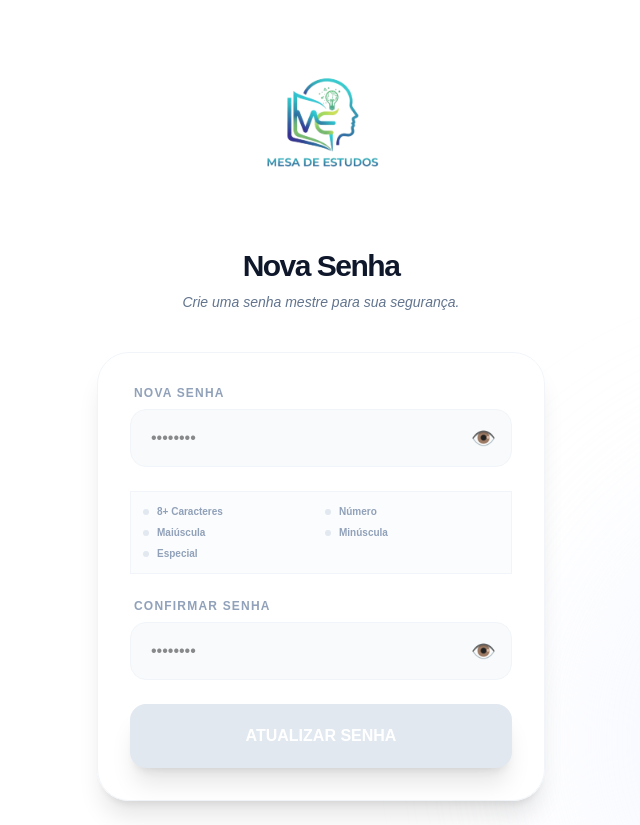
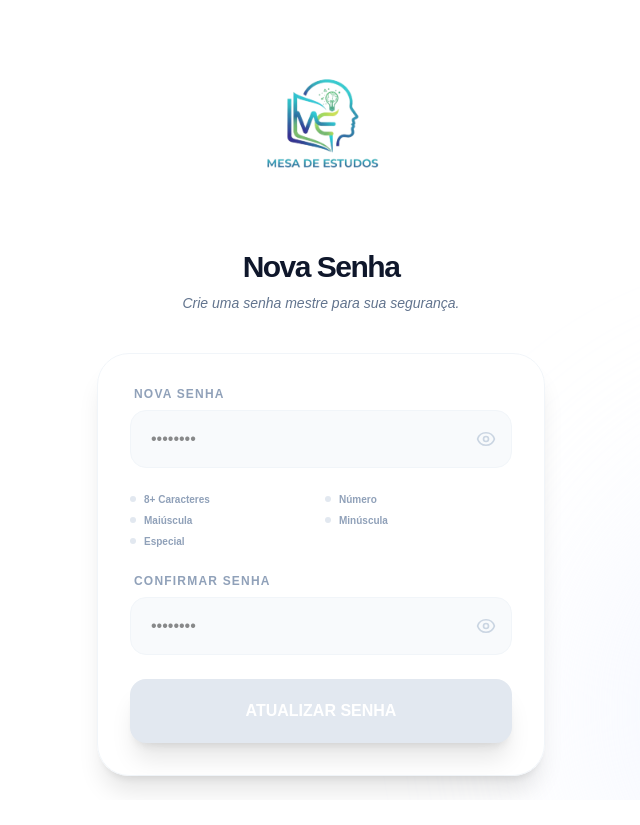
Before and after one commit to mesadeestudos/Mesa-de-estudos, a Next.js app: page /redefinir in a window 1280 px wide. Shown: the whole page, without its empty margins (319-959 px from the left). After the commit the page ends 800 px from the top, so only its background shows below. Built offline with nearby package versions, Linux system fonts and the light colour scheme.

Commit message:
corrigi olhinhos
corrigi olhinhos

```diff
--- a/src/app/redefinir/page.tsx
+++ b/src/app/redefinir/page.tsx
@@ -3,6 +3,22 @@
 import React, { useState } from 'react';
 import Link from 'next/link';
 import { useSearchParams } from 'next/navigation'; // ✅ pegar token da URL
+
+// --- COMPONENTE DE ÍCONE PERSONALIZADO (SVG) ---
+const EyeIcon = ({ visible }: { visible: boolean }) => (
+  visible ? (
+    // ÍCONE DO OLHO RISCADO (Quando a senha está visível)
+    <svg xmlns="http://www.w3.org/2000/svg" fill="none" viewBox="0 0 24 24" strokeWidth={2} stroke="currentColor" className="w-5 h-5">
+      <path strokeLinecap="round" strokeLinejoin="round" d="M3.98 8.223A10.477 10.477 0 001.934 12C3.226 16.338 7.244 19.5 12 19.5c.993 0 1.953-.138 2.863-.395M6.228 6.228A10.45 10.45 0 0112 4.5c4.756 0 8.773 3.162 10.065 7.498a10.523 10.523 0 01-4.293 5.774M6.228 6.228L3 3m3.228 3.228l3.65 3.65m7.894 7.894L21 21m-3.228-3.228l-3.65-3.65m0 0a3 3 0 10-4.243-4.243m4.242 4.242L9.88 9.88" />
+    </svg>
+  ) : (
+    // ÍCONE DO OLHO ABERTO (Quando a senha está oculta)
+    <svg xmlns="http://www.w3.org/2000/svg" fill="none" viewBox="0 0 24 24" strokeWidth={2} stroke="currentColor" className="w-5 h-5">
+      <path strokeLinecap="round" strokeLinejoin="round" d="M2.036 12.322a1.012 1.012 0 010-.644C3.423 7.51 7.36 4.5 12 4.5c4.638 0 8.573 3.007 9.963 7.178.07.207.07.431 0 .639C20.577 16.49 16.64 19.5 12 19.5c-4.638 0-8.573-3.007-9.963-7.178z" />
+      <path strokeLinecap="round" strokeLinejoin="round" d="M15 12a3 3 0 11-6 0 3 3 0 016 0z" />
+    </svg>
+  )
+);
 
 export default function RedefinirSenhaPage() {
 
@@ -134,13 +150,14 @@
                     }
                     className="absolute right-4 top-1/2 -translate-y-1/2 text-slate-300 hover:text-cyan-600 transition-colors text-xl"
                   >
-                    {showPass ? "🙈" : "👁️"}
+                     {/* AQUI ESTÁ O ÍCONE INTEGRADO */}
+                    <EyeIcon visible={showPass} />
                   </button>
                 </div>
 
                 <br />
 
-                <div className="bg-slate-50/50 p-3 rounded-x1 border border-slate-100">
+                <div className="">
                   <div className="grid grid-cols-2 gap-y-1.5 gap-x-2">
                     <RuleCheck label="8+ Caracteres" active={regras.min} />
                     <RuleCheck label="Número" active={regras.numero} />
@@ -183,7 +200,8 @@
                     }
                     className="absolute right-4 top-1/2 -translate-y-1/2 text-slate-300 hover:text-cyan-600 transition-colors text-xl"
                   >
-                    {showConfirm ? "🙈" : "👁️"}
+                     {/* AQUI ESTÁ O ÍCONE INTEGRADO */}
+                    <EyeIcon visible={showPass} />
                   </button>
                 </div>
 
```
